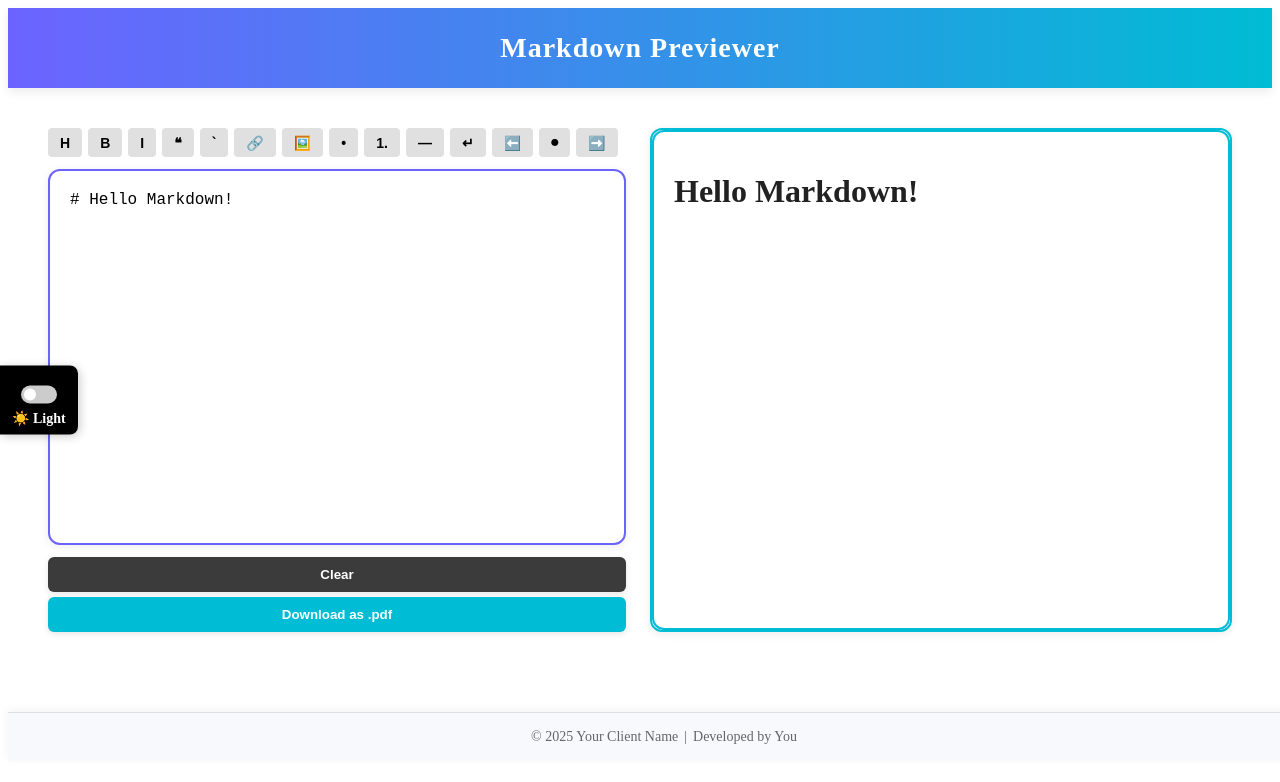
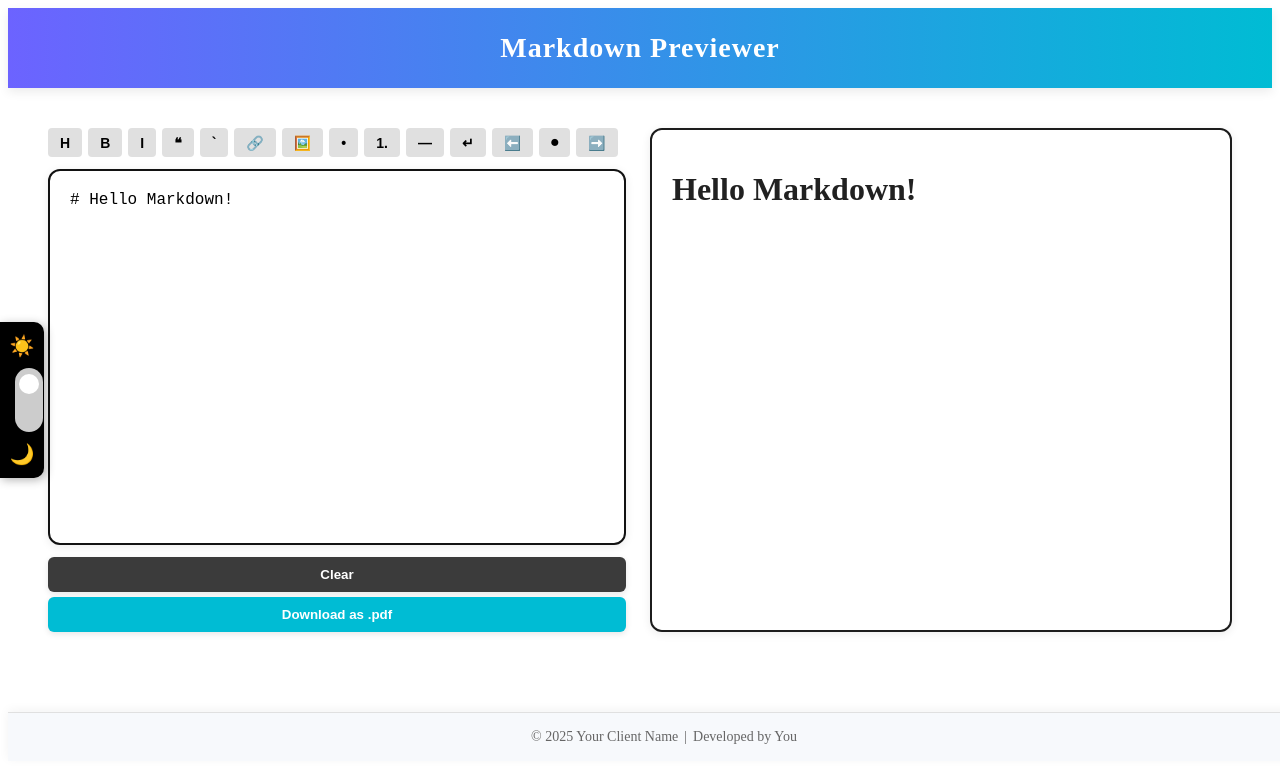
Before and after one commit to Waqar95/markdown-previewer, an Angular app: page / in a window 1280 px wide. Shown: the top 782 px of the page. Built offline with nearby package versions, Linux system fonts and the light colour scheme.

Commit message:
Refined vertical theme toggle with sun above, moon below, and professional styling

```diff
--- a/src/app/app.component.css
+++ b/src/app/app.component.css
@@ -37,7 +37,7 @@ textarea {
   font-size: 16px;
   font-family: "Courier New", monospace;
   background-color: #ffffff;
-  border: 2px solid #6c63ff;
+  border: 2px solid #121212;
   border-radius: 12px;
   box-shadow: 0 2px 10px rgba(0, 0, 0, 0.08);
   resize: none;
@@ -56,7 +56,7 @@ textarea:focus {
   overflow-y: auto;
   padding: 20px;
   background-color: #ffffff;
-  border: 2px solid #00bcd4;
+  /* border: 2px solid #00bcd4; */
   border-radius: 12px;
   box-shadow: 0 2px 10px rgba(0, 0, 0, 0.08);
 }
@@ -133,7 +133,7 @@ textarea:focus {
   display: flex;
   flex-direction: column;
   height: 500px;
-  border: 2px solid #00bcd4;
+  border: 2px solid #1c1c1c;
   border-radius: 12px;
   background-color: #ffffff;
   box-shadow: 0 2px 10px rgba(0, 0, 0, 0.08);
--- a/src/app/app.component.html
+++ b/src/app/app.component.html
@@ -54,11 +54,14 @@
   </div>
 </footer>
 
-<!-- Floating Theme Toggle (Left Side) -->
-<div class="theme-toggle-floating">
-  <label class="theme-switch">
+<!-- Floating Vertical Toggle with Icons Above & Below -->
+<div class="theme-toggle-wrapper">
+  <div class="theme-icon">☀️</div>
+
+  <label class="theme-toggle-vertical">
     <input type="checkbox" [checked]="isDarkMode" (change)="toggleTheme()" />
-    <span class="slider"></span>
-    <span class="mode-label">{{ isDarkMode ? "🌙 Dark" : "☀️ Light" }}</span>
+    <span class="toggle-slider"></span>
   </label>
+
+  <div class="theme-icon">🌙</div>
 </div>
--- a/src/styles.css
+++ b/src/styles.css
@@ -73,79 +73,81 @@ body.dark-mode .preview hr {
   border-color: #555;
 }
 
-/* Floating toggle on left side vertically centered */
-.theme-toggle-floating {
+/* Toggle container: fixed on left center */
+.theme-toggle-wrapper {
   position: fixed;
   top: 50%;
   left: 0;
   transform: translateY(-50%);
-  padding: 8px 12px;
-  border-top-right-radius: 8px;
-  border-bottom-right-radius: 8px;
+  display: flex;
+  flex-direction: column;
+  align-items: center;
+  padding: 12px 8px 12px 8px;
+  background-color: #000;
+  border-top-right-radius: 10px;
+  border-bottom-right-radius: 10px;
+  box-shadow: 2px 2px 10px rgba(0, 0, 0, 0.3);
   z-index: 1000;
-  background-color: #000; /* black for light theme */
-  box-shadow: 2px 2px 10px rgba(0, 0, 0, 0.2);
+  gap: 10px;
 }
 
-/* Light mode label color */
-.theme-toggle-floating .mode-label {
-  color: #fff;
-  font-weight: bold;
-  font-size: 14px;
+/* In dark mode: use light background */
+body.dark-mode .theme-toggle-wrapper {
+  background-color: #f0f0f0;
 }
 
-/* In dark mode: make toggle background light and text dark */
-body.dark-mode .theme-toggle-floating {
-  background-color: #f5f5f5;
+/* Day/Night icon style */
+.theme-icon {
+  font-size: 20px;
+  color: #fff;
 }
-
-body.dark-mode .theme-toggle-floating .mode-label {
+body.dark-mode .theme-icon {
   color: #222;
 }
 
-/* Switch container */
-.theme-switch {
-  display: flex;
-  flex-direction: column;
-  align-items: center;
-  gap: 6px;
-  cursor: pointer;
-  user-select: none;
+/* Toggle switch container */
+.theme-toggle-vertical {
+  position: relative;
+  width: 28px;
+  height: 64px;
 }
 
-/* Hide checkbox */
-.theme-switch input {
+.theme-toggle-vertical input {
   opacity: 0;
   width: 0;
   height: 0;
 }
 
-/* Slider switch */
-.slider {
-  position: relative;
-  width: 36px;
-  height: 18px;
+/* Vertical slider track */
+.toggle-slider {
+  position: absolute;
+  cursor: pointer;
   background-color: #ccc;
-  border-radius: 34px;
+  border-radius: 28px;
+  width: 100%;
+  height: 100%;
   transition: background-color 0.3s;
 }
 
-.slider::before {
+/* Slider thumb */
+.toggle-slider::before {
   content: "";
   position: absolute;
-  height: 12px;
-  width: 12px;
-  left: 3px;
-  top: 3px;
+  left: 4px;
+  top: 6px;
+  width: 20px;
+  height: 20px;
   background-color: white;
   border-radius: 50%;
-  transition: transform 0.3s;
+  transition: top 0.3s;
 }
 
-.theme-switch input:checked + .slider {
+/* Move thumb down when checked */
+.theme-toggle-vertical input:checked + .toggle-slider::before {
+  top: 38px;
+}
+
+/* Change track color when checked */
+.theme-toggle-vertical input:checked + .toggle-slider {
   background-color: #00bcd4;
 }
-
-.theme-switch input:checked + .slider::before {
-  transform: translateX(18px);
-}
```
